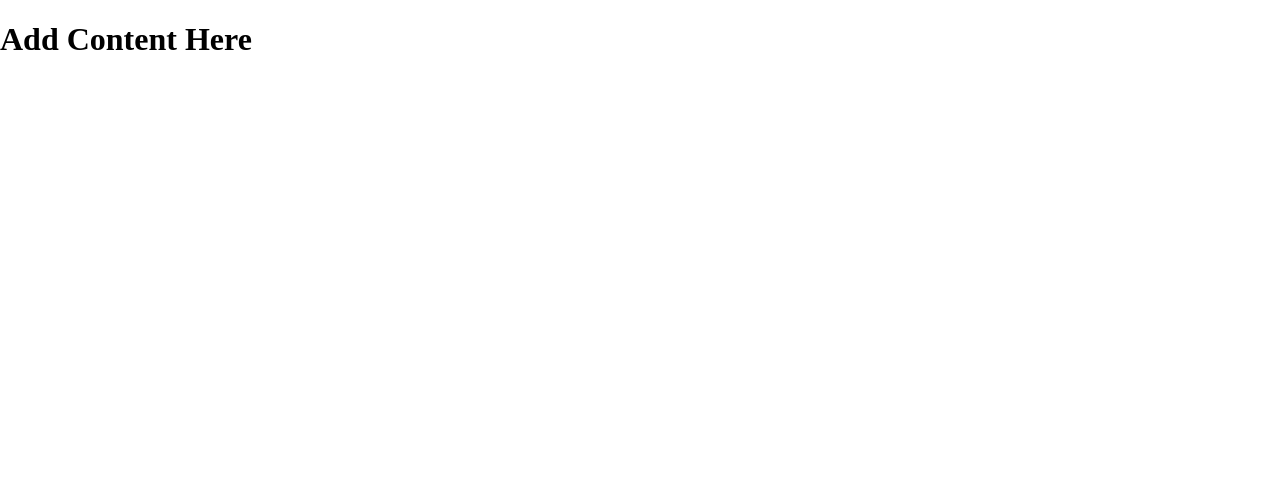
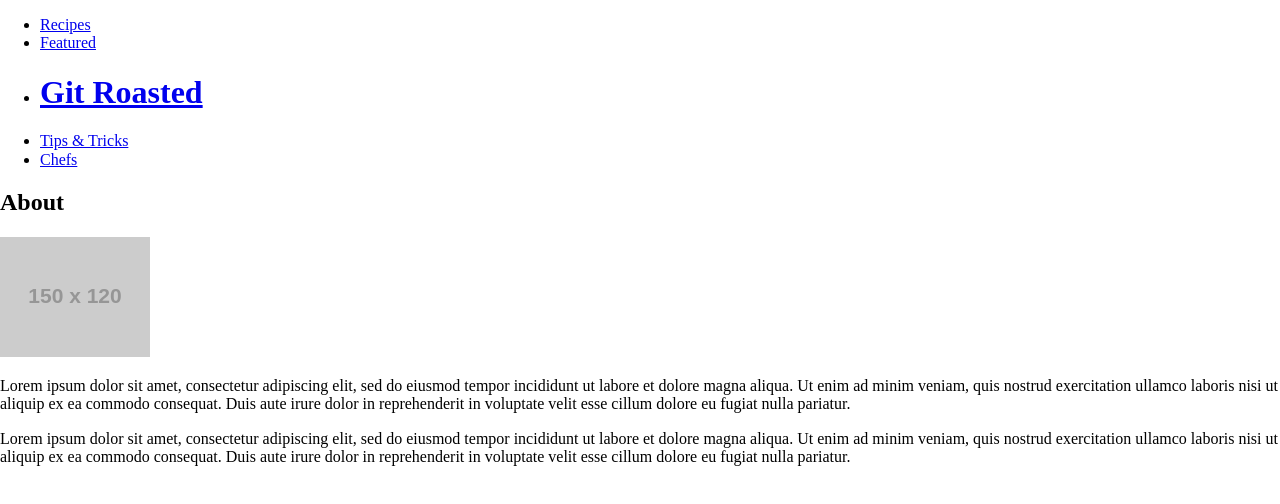
Before and after one commit to mppotempa/cook_book, a plain HTML site: page index.html in a window 1280 px wide. Drawn offline with Linux system fonts and the light colour scheme; placeholder pictures from the web are drawn by us.

Commit message:
basic placeholders on index

```diff
--- a/index.html
+++ b/index.html
@@ -7,15 +7,44 @@
     <meta charset="UTF-8">
     <meta name="viewport" content="width=device-width, initial-scale=1.0">
     <meta http-equiv="X-UA-Compatible" content="ie=edge">
-    <title>Document</title>
+    <title>Git Cooking</title>
     <!-- resets browser defaults -->
     <link rel="stylesheet" type="text/css" href="css/normalize.css">
     <!-- custom styles -->
     <link rel="stylesheet" type="text/css" href="css/styles.css">
 </head>
 <body>
+    <nav>
+        <ul>
+            <li>
+                <a href="recipes.html">Recipes</a>
+            </li>
+            <li>
+                <a href="ext_recipes.html">Featured</a>
+            </li>
+            <li>
+                <a href="index.html"><h1>Git Roasted</h1></a>
+            </li>
+            <li>
+                <a href="tips.html">Tips & Tricks</a>
+            </li>
+            <li>
+                <a href="chefs.html">Chefs</a>
+            </li>
+        </ul>
+    </nav>
+    <main>
+        <section>
+            <h2>About</h2>
+            <img src="https://via.placeholder.com/150x120">
+            <p>Lorem ipsum dolor sit amet, consectetur adipiscing elit, sed do eiusmod tempor incididunt ut labore et dolore magna aliqua. Ut enim ad minim veniam, quis nostrud exercitation ullamco laboris nisi ut aliquip ex ea commodo consequat. Duis aute irure dolor in reprehenderit in voluptate velit esse cillum dolore eu fugiat nulla pariatur.</p>
+            <p>Lorem ipsum dolor sit amet, consectetur adipiscing elit, sed do eiusmod tempor incididunt ut labore et dolore magna aliqua. Ut enim ad minim veniam, quis nostrud exercitation ullamco laboris nisi ut aliquip ex ea commodo consequat. Duis aute irure dolor in reprehenderit in voluptate velit esse cillum dolore eu fugiat nulla pariatur.</p>
+        </section>
 
-    <h1>Add Content Here</h1>
 
+    </main>
+    <footer>
+
+    </footer>
 </body>
 </html>
```
